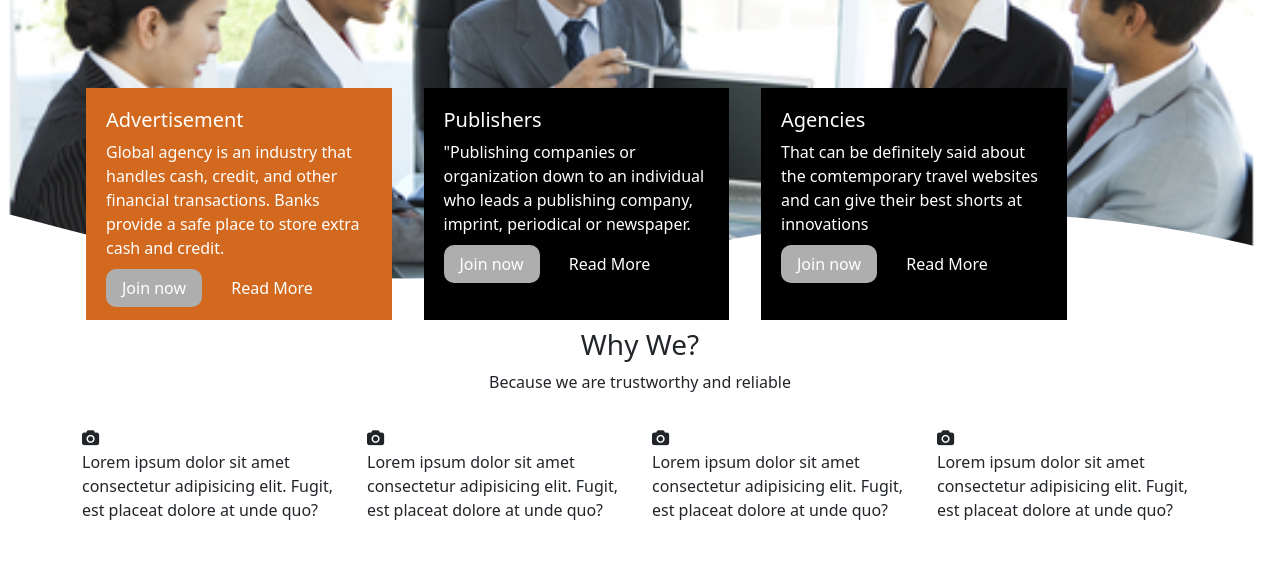
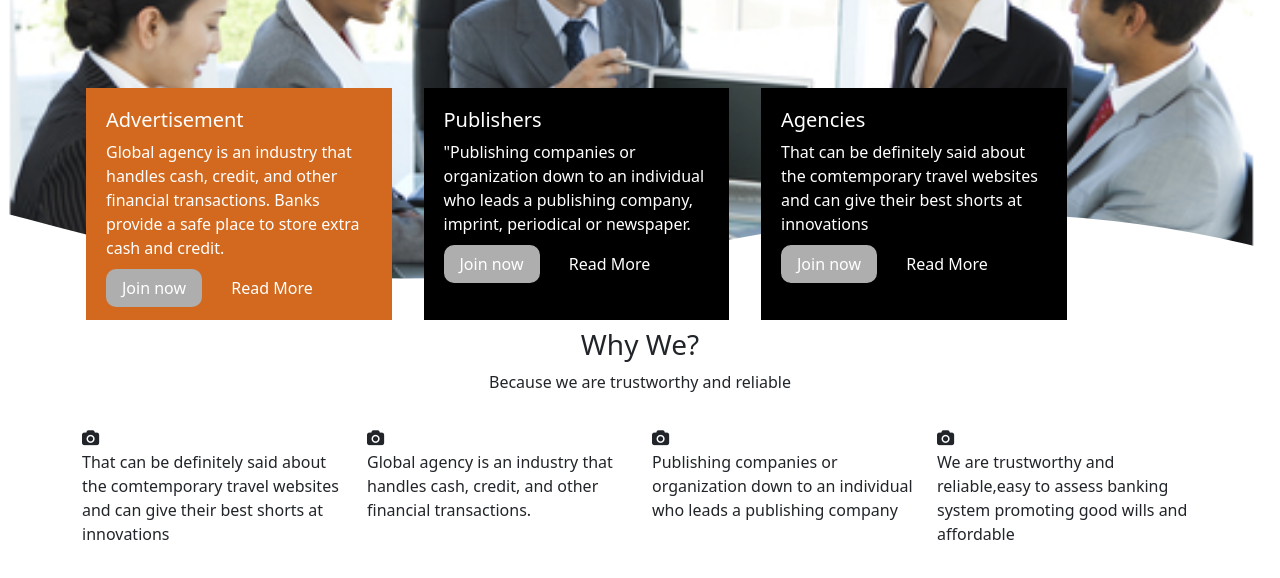
Before and after one commit to victorfaith1999/global-agency, a plain HTML site: page index.html in a window 1280 px wide. Shown: the part 220-798 px from the top of the page. Drawn offline with nearby package versions, Linux system fonts and the light colour scheme.

Commit message:
index.html

```diff
--- a/index.html
+++ b/index.html
@@ -84,19 +84,19 @@
     <div class="row mt-3">
         <div class="col-3">
             <i class="fa fa-camera" aria-hidden="true"></i>
-            <p>Lorem ipsum dolor sit amet consectetur adipisicing elit. Fugit, est placeat dolore at unde quo?</p>
+            <p>That can be definitely said about the comtemporary travel websites and can give their best shorts at innovations</p>
         </div>
         <div class="col-3">
             <i class="fa fa-camera" aria-hidden="true"></i>
-            <p>Lorem ipsum dolor sit amet consectetur adipisicing elit. Fugit, est placeat dolore at unde quo?</p>
+            <p>Global agency is an industry that handles cash, credit, and other financial transactions.</p>
         </div>
         <div class="col-3">
             <i class="fa fa-camera" aria-hidden="true"></i>
-            <p>Lorem ipsum dolor sit amet consectetur adipisicing elit. Fugit, est placeat dolore at unde quo?</p>
+            <p>Publishing companies or organization down to an individual who leads a publishing company</p>
         </div>
         <div class="col-3">
             <i class="fa fa-camera" aria-hidden="true"></i>
-            <p>Lorem ipsum dolor sit amet consectetur adipisicing elit. Fugit, est placeat dolore at unde quo?</p>
+            <p>We are trustworthy and reliable,easy to assess banking system promoting good wills and affordable </p>
         </div>
     </div>
    </div>
```
